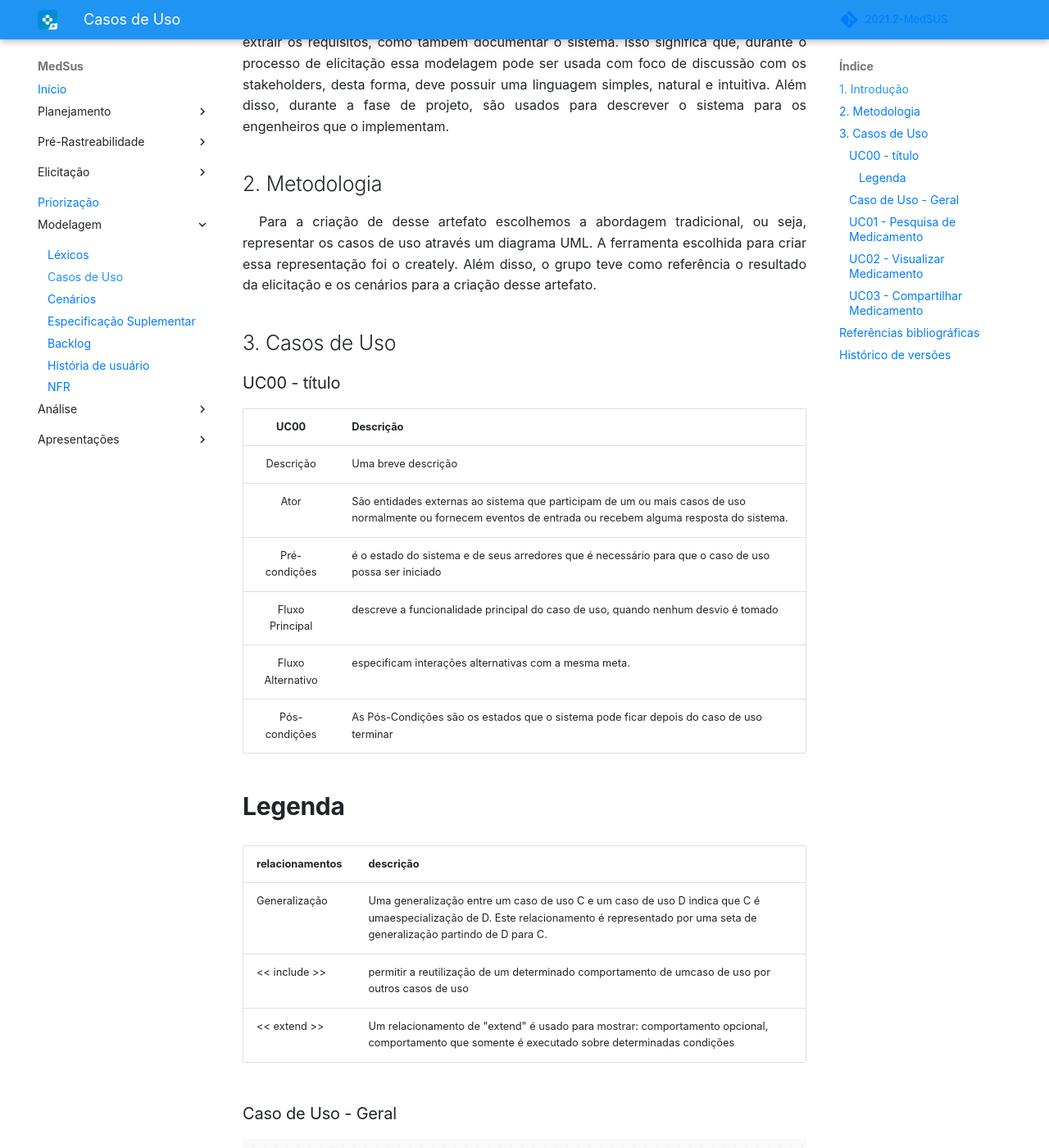
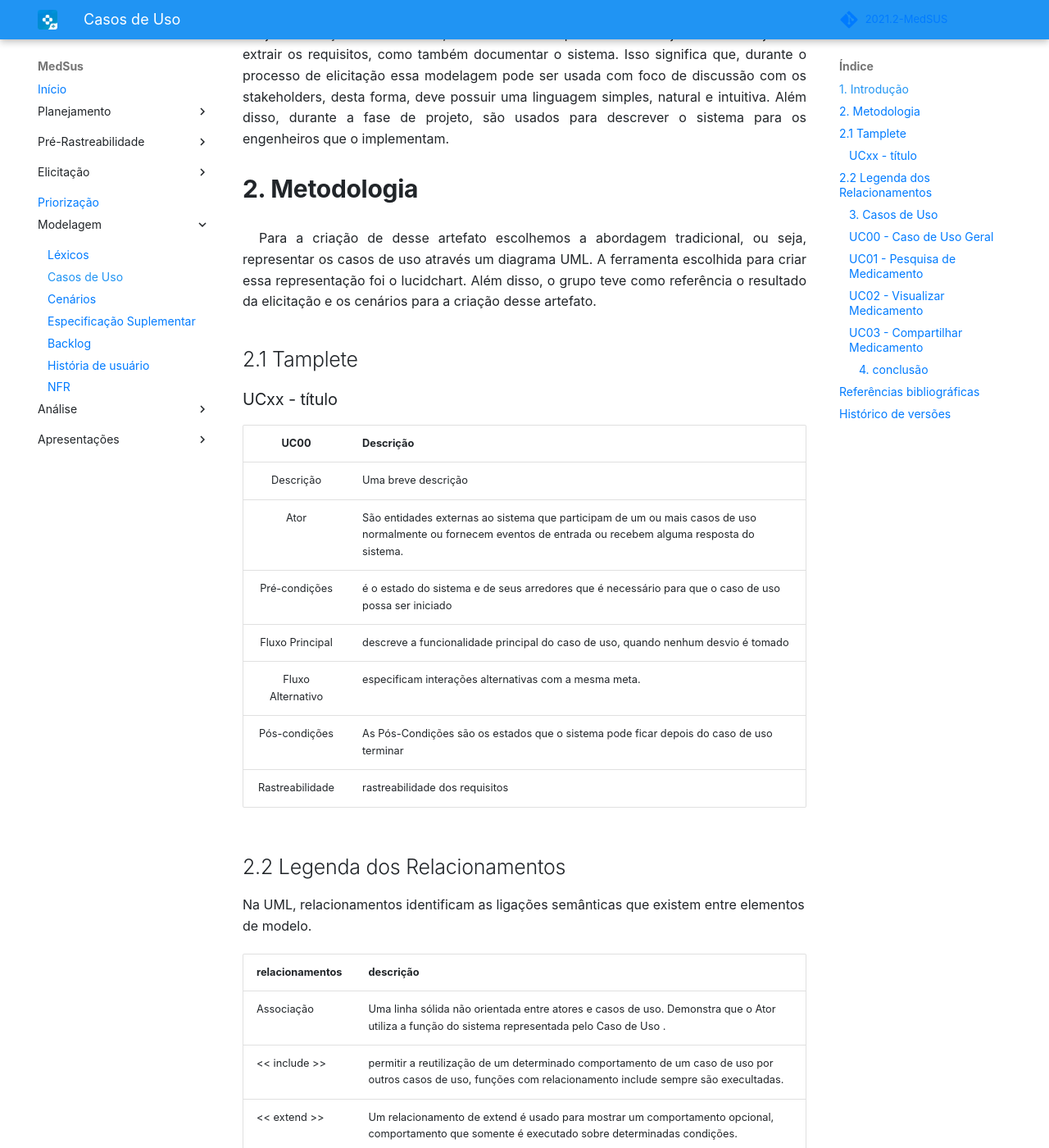
Before and after one commit to Requisitos-de-Software/2021.2-MedSUS, an MkDocs documentation site: the page built from docs/modeling/usecase.md, in a window 1280 px wide and 1400 px high, scrolled down 278 px. Shown: the whole window at 82% size. Built offline with MkDocs 1.6.1 and Material for MkDocs 9.7.7, drawn with Linux system fonts in a browser that asks for light colours; some web fonts are replaced; comment, search, counter and statistics services are not loaded; some of the changed text lies outside the part shown.

Commit message:
45# verification use case

```diff
--- a/docs/modeling/usecase.md
+++ b/docs/modeling/usecase.md
@@ -1,6 +1,6 @@
 # Caso de uso
 
-## 1. Introdução
+#### 1. Introdução
 
 <p style="text-indent: 20px; text-align: justify">
 A modelagem de caso de uso é uma abstração do sistema baseado em ações do usuário, ou seja, mostram como o sistema
@@ -13,15 +13,16 @@ desta forma, deve possuir uma linguagem simples, natural e intuitiva.
 Além disso, durante a fase de projeto, são usados para descrever o sistema para os engenheiros que o implementam.
 </p>
 
-## 2. Metodologia
+#### 2. Metodologia
 <p style="text-indent: 20px; text-align: justify">
 Para a criação de desse artefato escolhemos a abordagem tradicional, ou seja, representar os casos de uso através um diagrama UML.
-A ferramenta escolhida para criar essa representação foi o creately. Além disso, o grupo teve como referência o resultado da elicitação e os
+A ferramenta escolhida para criar essa representação foi o lucidchart. Além disso, o grupo teve como referência o resultado da elicitação e os
 cenários para a criação desse artefato.
 </p>
 
-## 3. Casos de Uso
-### UC00 - título
+##2.1 Tamplete
+
+### UCxx - título
 |UC00|Descrição|
 |       :-:                   |--|
 |Descrição        |Uma breve descrição |
@@ -30,25 +31,31 @@ cenários para a criação desse artefato.
 |Fluxo Principal  |descreve a funcionalidade principal do caso de uso, quando nenhum desvio é tomado   |
 |Fluxo Alternativo|especificam interações alternativas com a mesma meta.|
 |Pós-condições    |As Pós-Condições são os estados que o sistema pode ficar depois do caso de uso terminar   |
+|Rastreabilidade    | rastreabilidade dos requisitos |
 
-#### Legenda
+## 2.2 Legenda dos Relacionamentos
 
+Na UML, relacionamentos identificam as ligações semânticas que existem entre elementos de modelo.
 
 | relacionamentos          | descrição |
 | --------      | -------- |
-| Generalização | Uma generalização entre um caso de uso C e um caso de uso D indica que C é umaespecialização de D. Este relacionamento é representado por uma seta de generalização partindo de D para C.   |
-|  << include >>  |permitir a reutilização de um determinado comportamento de umcaso de uso por outros casos de uso |
-|  << extend >>  | Um relacionamento de "extend" é usado para mostrar: comportamento opcional, comportamento que somente é executado sobre determinadas condições|
+| Associação | Uma linha sólida não orientada entre atores e casos de uso. Demonstra que o Ator utiliza a função do sistema representada pelo Caso de Uso .|
+|  << include >>  |permitir a reutilização de um determinado comportamento de um caso de uso por outros casos de uso, funções com relacionamento include sempre são execultadas. |
+|  << extend >>  | Um relacionamento de extend é usado para mostrar um comportamento opcional, comportamento que somente é executado sobre determinadas condições. |
 
 
-<!-- link dos para ediar os casos https://app.creately.com/d/Qv2g5exxYgb/edit -->
-### Caso de Uso - Geral
+#### 3. Casos de Uso
+### UC00 - Caso de Uso Geral
 
 ![MedSus](../assets/usecase000.png)
+<h6 style="text-align:center">Figura 1: Caso de Uso Geral</h6>
+<h6 style="text-align: center">Fonte: Autor</h6>
 
 ### UC01 - Pesquisa de Medicamento
 
 ![MedSus](../assets/usecase001.png)
+<h6 style="text-align:center">Figura 2: Pesquisar Medicamento</h6>
+<h6 style="text-align: center">Fonte: Autor</h6>
 
 
 |UC01|Descrição|
@@ -59,11 +66,15 @@ cenários para a criação desse artefato.
 |Fluxo Principal  | >  O usuário entra na secção de pesquisa <br> > Seleciona ou não alguns filtros para a sua pesquisa   <br> > Digita um nome de medicamento <br> > Confirma a pesquisa |
 |Fluxo Alternativo|Caso nenhum remédio seja encontrado o sistema avisa que a busca não obteve resultado  |
 |Pós-condições    |O aplicativo continua na tela de pesquisa ou entre na página de um medicamento se algum for selecionado|
+|Rastreabilidade    | ST04 ST09 IR9 |
+
 
 
 ### UC02 - Visualizar Medicamento
 
 ![MedSus](../assets/usecase002.png)
+<h6 style="text-align:center">Figura 3: Visualizar Medicamento</h6>
+<h6 style="text-align: center">Fonte: Autor</h6>
 
 
 |UC02|Descrição|
@@ -74,11 +85,14 @@ cenários para a criação desse artefato.
 |Fluxo Principal  | > Entrar na página do medicamento <br> >  escolher o tipo de informação ( para leigos ou para usuários avançados )|
 |Fluxo Alternativo| não se aplica |
 |Pós-condições    | O aplicativo continua na página de visualização do medicamento |
+|Rastreabilidade    | ST12 IR1 ST11 |
 
 
 ### UC03 - Compartilhar Medicamento
 
 ![MedSus](../assets/usecase003.png)
+<h6 style="text-align:center">Figura 4: Compartilhar Medicamento</h6>
+<h6 style="text-align: center">Fonte: Autor</h6>
 
 |UC03|Descrição|
 |       :-:                   |--|
@@ -88,13 +102,22 @@ cenários para a criação desse artefato.
 |Fluxo Principal  | > Entrar na página do medicamento <br> > Escolher um aplicativo para exportar o PDF   |
 |Fluxo Alternativo| não se aplica |
 |Pós-condições    | O aplicativo continua na página de visualização do medicamento |
+|Rastreabilidade    | ST08 ST09 |
+
+#### 4. conclusão
+
+O diagrama de caso de uso é uma ótima maneira de modelar os requisitos levantados. Os artefatos produzidos aqui serão usados não só como foco de discussão para a criação de outros artefatos, mas também como referência dos relacionamentos dos requisitos.
 
 ## Referências bibliográficas
 
-https://www.cin.ufpe.br/~rls2/processo_tg/Metodologia%20S&B/guidances/concepts/use_case_8F95459C.html#:~:text=Uma%20precondi%C3%A7%C3%A3o%20%C3%A9%20o%20estado,do%20caso%20de%20uso%20terminar.
+- CASO de Uso. [S. l.], 2021. Disponível em: https://www.cin.ufpe.br/~rls2/processo_tg/Metodologia%20S&B/guidances/concepts/use_case_8F95459C.html#:~:text=Uma%20precondi%C3%A7%C3%A3o%20%C3%A9%20o%20estado,do%20caso%20de%20uso%20terminar. Acesso em: 3 abr. 2022.
 
+- ESPECIFICANDO Relacionamentos em Diagramas. [S. l.], 2021. Disponível em: https://www.ibm.com/docs/pt-br/rsm/7.5.0?topic=diagrams-specifying-relationships-in. Acesso em: 3 abr. 2022.
+
+- DIAGRAMA de caso de uso UML: O que é, como fazer e exemplos. [S. l.], 2021. Disponível em: https://www.ibm.com/docs/pt-br/rsm/7.5.0?topic=diagrams-specifying-relationships-in. Acesso em: 3 abr. 2022.
 ## Histórico de versões
 
 | Versão  |   Data   |                        Alteração                         | Responsável   |    Revisão    |
 | :-----: | :------: | :------------------------------------------------------: | :---------:   | :-----------: |
 |  0.0.1  | 05/03/22 |                         Criação                          | Gabriel Costa |         |
+|  0.1.0  | 05/03/22 |                         Verificação                      | Gabriel Costa |         |
```
